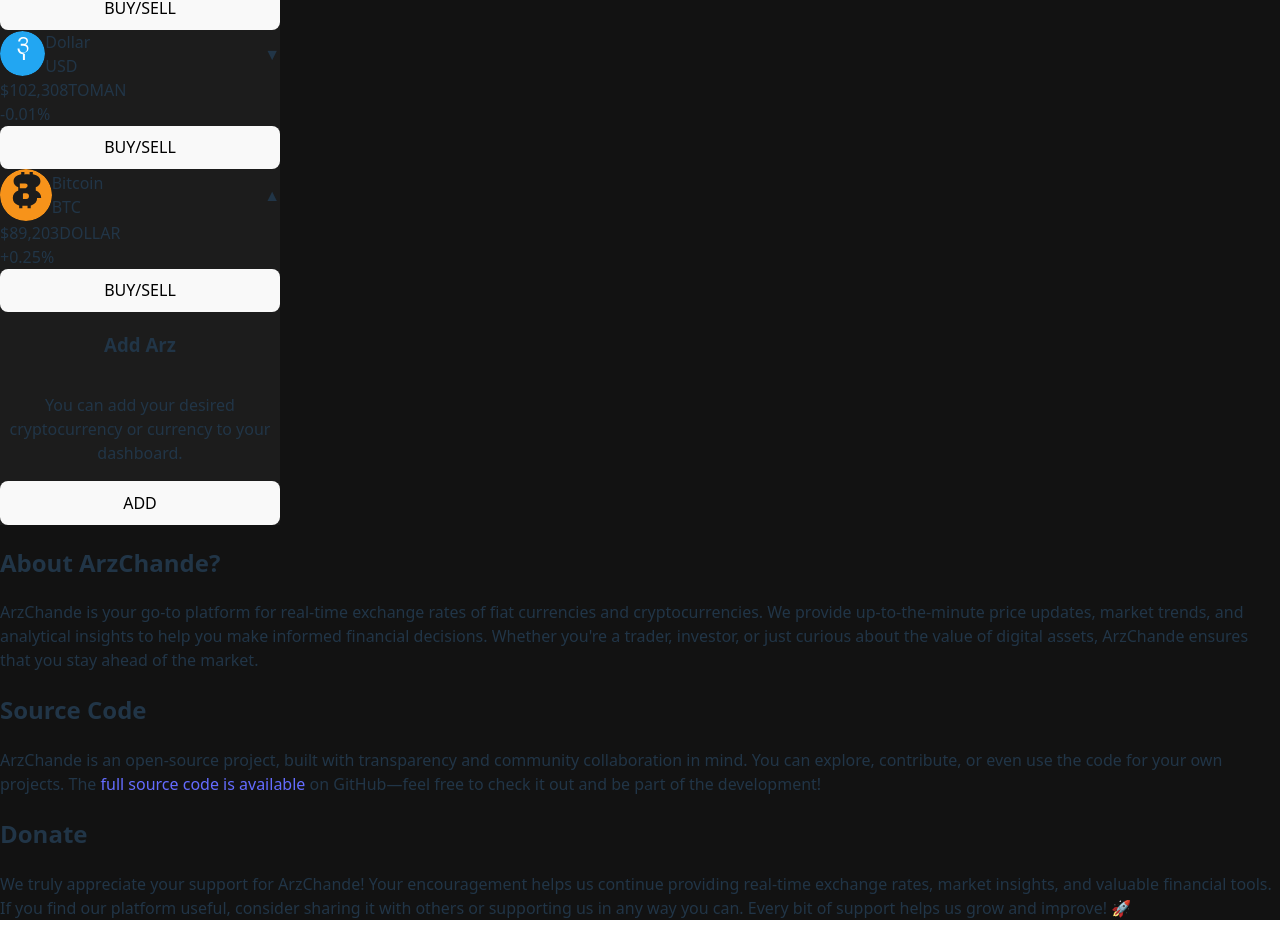
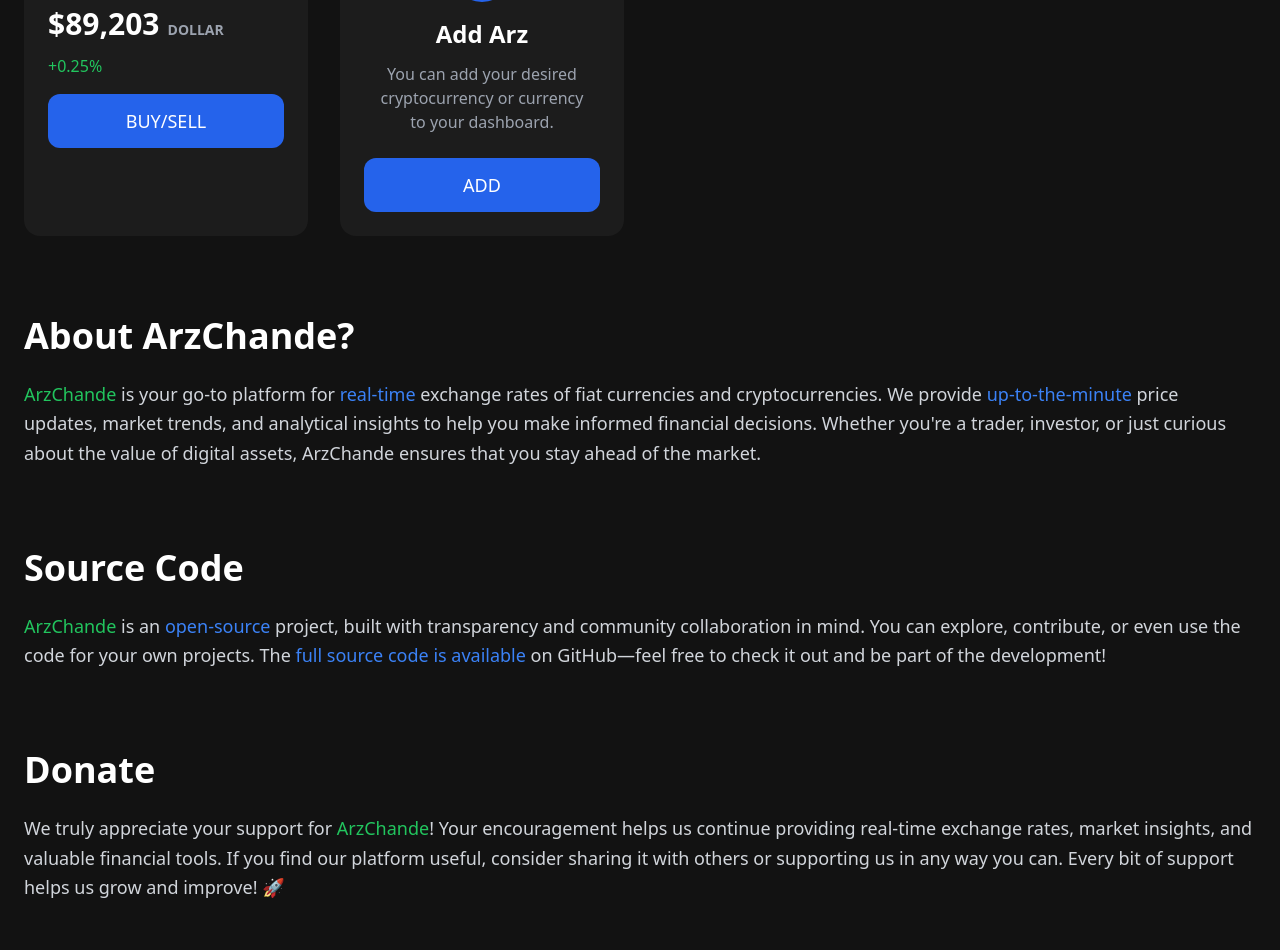
Before and after one commit to RealMamrez/ArzChande, a React (Vite) app: page / in a window 1280 px wide. Shown: the part 520-1470 px from the top of the page. Built offline with nearby package versions, Linux system fonts and the light colour scheme.

Commit message:
make it better

```diff
--- a/postcss.config.js
+++ b/postcss.config.js
@@ -1,4 +1,4 @@
-module.exports = {
+export default {
   plugins: {
     'tailwindcss/nesting': {},
     tailwindcss: {},
--- a/src/App.jsx
+++ b/src/App.jsx
@@ -52,20 +52,20 @@ function App() {
   ]
 
   return (
-    <div className="min-h-screen bg-[#121212] py-8 px-4">
-      <div className="container mx-auto">
-        <h1 className="text-4xl font-bold text-white mb-8 text-center">ArzChande?</h1>
+    <div className="min-h-screen bg-[#121212] py-12 px-6">
+      <div className="container mx-auto max-w-[1400px]">
+        <h1 className="text-5xl font-bold text-white mb-12 text-center">ArzChande?</h1>
 
-        <div className="grid grid-cols-1 md:grid-cols-2 lg:grid-cols-3 gap-6 mb-16">
+        <div className="grid grid-cols-1 sm:grid-cols-2 lg:grid-cols-3 xl:grid-cols-4 gap-8 mb-20">
           {currencies.slice(0, 5).map((currency, index) => (
             <CurrencyCard key={index} {...currency} />
           ))}
           <AddCard />
         </div>
 
-        <section className="mb-16">
-          <h2 className="text-3xl font-bold text-white mb-4">About ArzChande?</h2>
-          <p className="text-gray-300 leading-relaxed">
+        <section className="mb-20">
+          <h2 className="text-4xl font-bold text-white mb-6">About ArzChande?</h2>
+          <p className="text-gray-300 leading-relaxed text-lg">
             <span className="text-green-500">ArzChande</span> is your go-to platform for{' '}
             <span className="text-blue-500">real-time</span> exchange rates of fiat currencies and cryptocurrencies.
             We provide <span className="text-blue-500">up-to-the-minute</span> price updates, market trends, and analytical insights
@@ -74,9 +74,9 @@ function App() {
           </p>
         </section>
 
-        <section className="mb-16">
-          <h2 className="text-3xl font-bold text-white mb-4">Source Code</h2>
-          <p className="text-gray-300 leading-relaxed">
+        <section className="mb-20">
+          <h2 className="text-4xl font-bold text-white mb-6">Source Code</h2>
+          <p className="text-gray-300 leading-relaxed text-lg">
             <span className="text-green-500">ArzChande</span> is an{' '}
             <span className="text-blue-500">open-source</span> project, built with transparency and community collaboration in mind.
             You can explore, contribute, or even use the code for your own projects. The{' '}
@@ -86,8 +86,8 @@ function App() {
         </section>
 
         <section>
-          <h2 className="text-3xl font-bold text-white mb-4">Donate</h2>
-          <p className="text-gray-300 leading-relaxed">
+          <h2 className="text-4xl font-bold text-white mb-6">Donate</h2>
+          <p className="text-gray-300 leading-relaxed text-lg">
             We truly appreciate your support for <span className="text-green-500">ArzChande</span>! Your encouragement helps us continue
             providing real-time exchange rates, market insights, and valuable financial tools. If you find our platform useful,
             consider sharing it with others or supporting us in any way you can. Every bit of support helps us grow and improve! 🚀
--- a/src/components/AddCard.jsx
+++ b/src/components/AddCard.jsx
@@ -1,11 +1,16 @@
 const AddCard = () => {
   return (
-    <div className="bg-[#1c1c1c] p-4 rounded-xl w-full max-w-[280px] min-h-[180px] flex flex-col items-center justify-center">
-      <h3 className="text-xl font-medium text-white mb-2">Add Arz</h3>
-      <p className="text-gray-400 text-sm text-center mb-4">
+    <div className="bg-[#1c1c1c] p-6 rounded-2xl w-full max-w-[320px] min-h-[240px] flex flex-col items-center justify-center hover:shadow-2xl transition-all duration-300 hover:scale-105 hover:bg-[#242424]">
+      <div className="w-16 h-16 rounded-full bg-blue-600 flex items-center justify-center mb-4">
+        <svg xmlns="http://www.w3.org/2000/svg" className="h-8 w-8 text-white" fill="none" viewBox="0 0 24 24" stroke="currentColor">
+          <path strokeLinecap="round" strokeLinejoin="round" strokeWidth={2} d="M12 4v16m8-8H4" />
+        </svg>
+      </div>
+      <h3 className="text-2xl font-semibold text-white mb-3">Add Arz</h3>
+      <p className="text-gray-400 text-base text-center mb-6 px-4">
         You can add your desired cryptocurrency or currency to your dashboard.
       </p>
-      <button className="w-full bg-blue-600 hover:bg-blue-700 text-white py-2 rounded-lg transition-colors">
+      <button className="w-full bg-blue-600 hover:bg-blue-700 text-white py-3 rounded-xl text-lg font-medium transition-colors duration-300">
         ADD
       </button>
     </div>
--- a/src/components/CurrencyCard.jsx
+++ b/src/components/CurrencyCard.jsx
@@ -1,28 +1,28 @@
 const CurrencyCard = ({ currency, code, value, change, flag }) => {
   return (
-    <div className="bg-[#1c1c1c] p-4 rounded-xl w-full max-w-[280px]">
-      <div className="flex justify-between items-center mb-2">
-        <div className="flex items-center gap-2">
-          <img src={flag} alt={currency} className="w-8 h-8 rounded-full" />
+    <div className="bg-[#1c1c1c] p-6 rounded-2xl w-full max-w-[320px] hover:shadow-2xl transition-all duration-300 hover:scale-105 hover:bg-[#242424]">
+      <div className="flex justify-between items-center mb-4">
+        <div className="flex items-center gap-3">
+          <img src={flag} alt={currency} className="w-12 h-12 rounded-full" />
           <div>
-            <div className="text-white font-medium">{currency}</div>
-            <div className="text-gray-400 text-sm">{code}</div>
+            <div className="text-white text-lg font-semibold">{currency}</div>
+            <div className="text-gray-400 text-base">{code}</div>
           </div>
         </div>
-        <div className={`${change > 0 ? 'text-green-500' : 'text-red-500'}`}>
+        <div className={`${change > 0 ? 'text-green-500' : 'text-red-500'} text-xl`}>
           {change > 0 ? '▲' : '▼'}
         </div>
       </div>
-      <div className="text-2xl font-bold text-white mb-2">
+      <div className="text-3xl font-bold text-white mb-3">
         ${value.toLocaleString()}
-        <span className="text-sm text-gray-400 ml-1">
+        <span className="text-sm text-gray-400 ml-2">
           {code === 'BTC' ? 'DOLLAR' : 'TOMAN'}
         </span>
       </div>
-      <div className={`text-sm ${change > 0 ? 'text-green-500' : 'text-red-500'} mb-3`}>
+      <div className={`text-base ${change > 0 ? 'text-green-500' : 'text-red-500'} mb-4`}>
         {change > 0 ? '+' : ''}{change}%
       </div>
-      <button className="w-full bg-blue-600 hover:bg-blue-700 text-white py-2 rounded-lg transition-colors">
+      <button className="w-full bg-blue-600 hover:bg-blue-700 text-white py-3 rounded-xl text-lg font-medium transition-colors duration-300">
         BUY/SELL
       </button>
     </div>
```
Also changed, not shown: package.json (+12 -15 lines), 1 other file (tests, documents, lock files or other folders).
